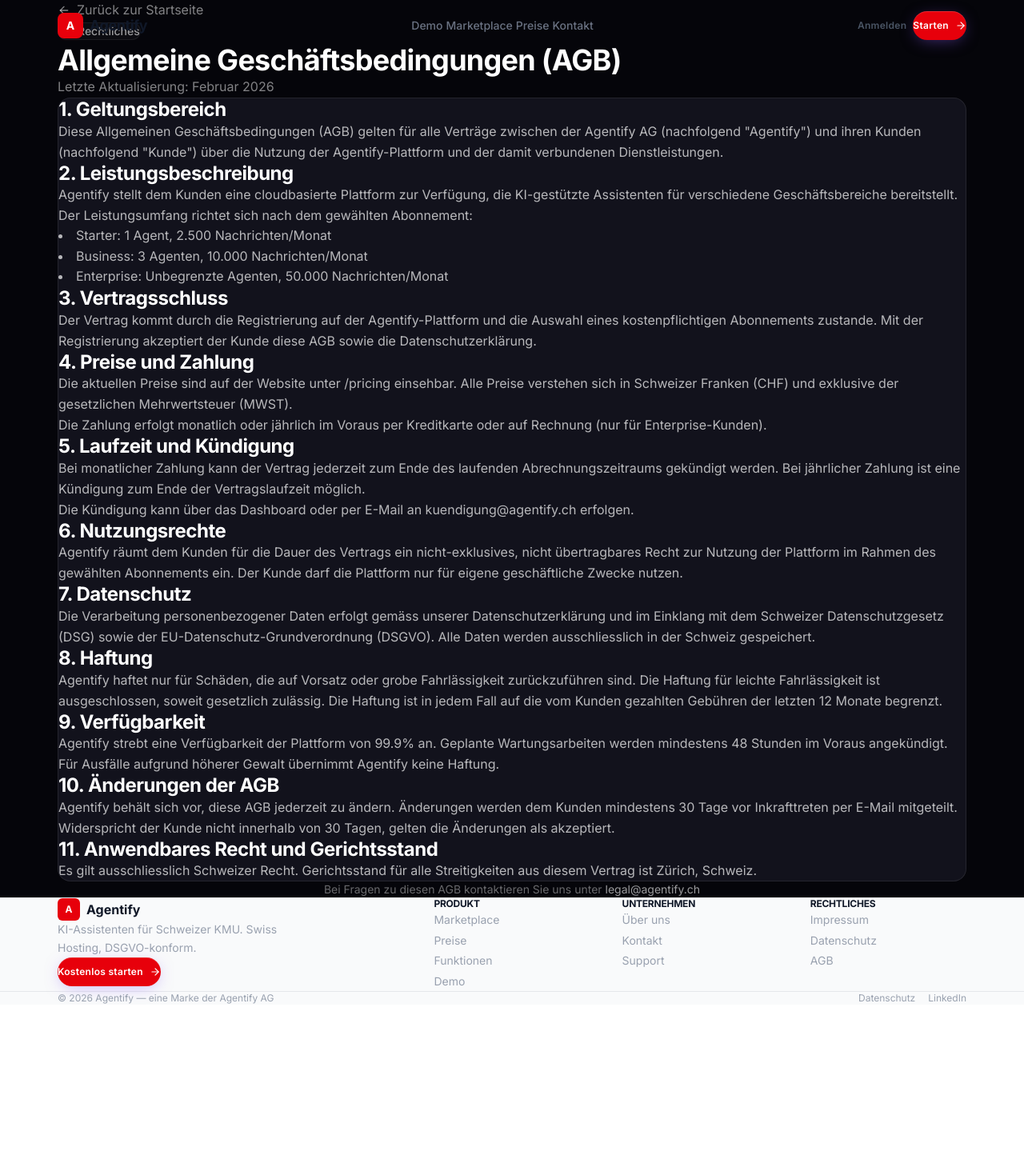
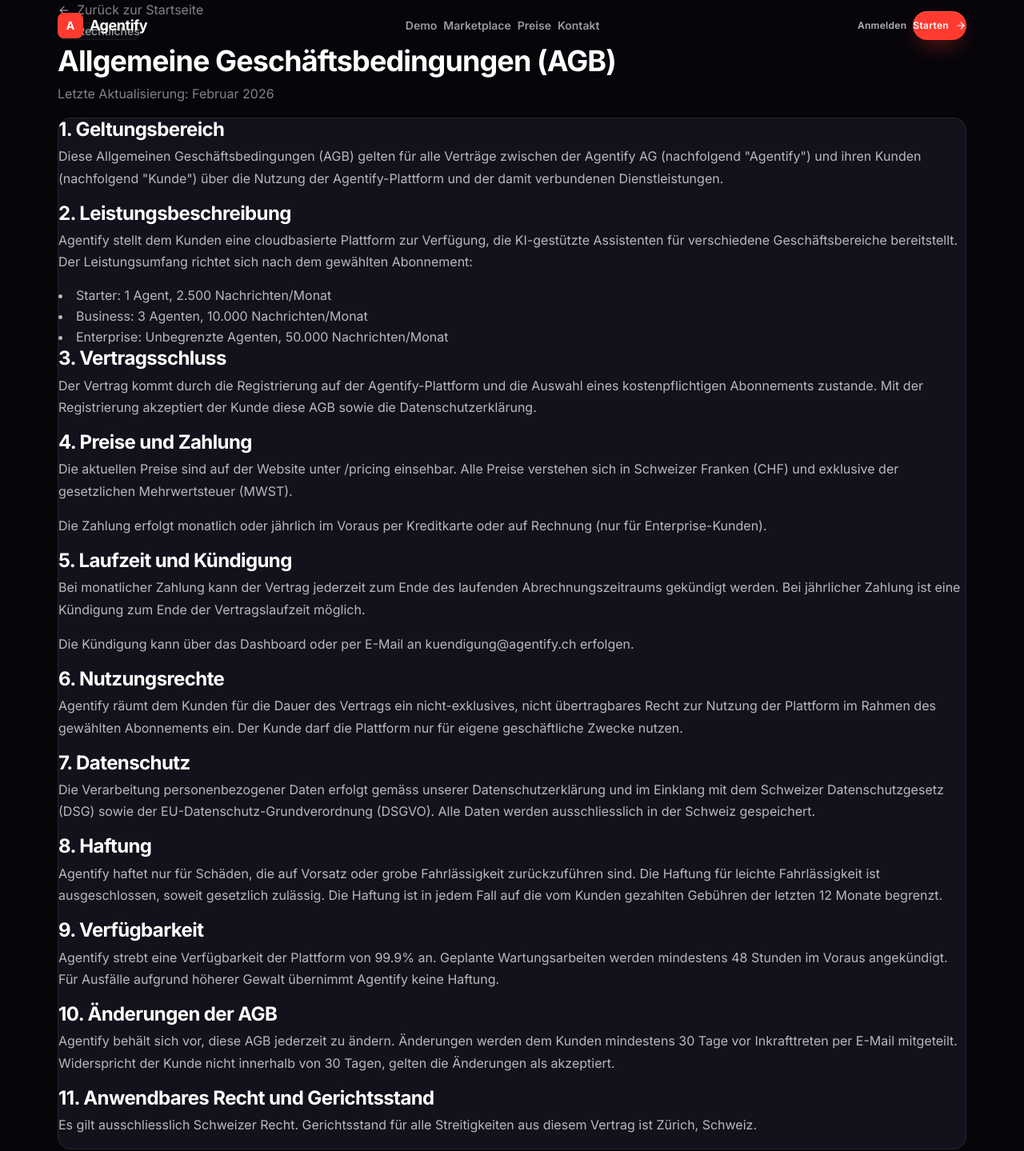
Before and after one commit to serayd61/agentify, a Next.js app: page /terms in a window 1280 px wide. Shown: the top 1439 px of the page at 80% size. Before the commit the page ends 1256 px from the top, so only its background shows below. Built offline with nearby package versions, Linux system fonts and the light colour scheme.

Commit message:
style: enforce dark theme consistency

```diff
--- a/src/app/globals.css
+++ b/src/app/globals.css
@@ -7,7 +7,14 @@
 
 :root {
   --font-body: 'Inter', system-ui, -apple-system, sans-serif;
-  --color-primary: #dc2626;
+  --color-surface: #05050a;
+  --color-card: #12121c;
+  --color-border: rgba(255, 255, 255, 0.08);
+  --color-border-strong: rgba(255, 255, 255, 0.15);
+  --color-muted: #cbd5f5;
+  --color-primary: #ff3b30;
+  --color-secondary: #8b5cf6;
+  --color-text: #f5f5f5;
   --container-max: 1200px;
 }
 
@@ -25,17 +32,24 @@ html {
 
 body {
   font-family: var(--font-body);
-  background: #ffffff;
-  color: #111827;
+  background: var(--color-surface);
+  color: var(--color-text);
   line-height: 1.6;
+  letter-spacing: 0;
   min-height: 100vh;
   overflow-x: hidden;
 }
 
 h1, h2, h3, h4, h5, h6 {
   font-weight: 700;
-  line-height: 1.15;
-  letter-spacing: -0.02em;
+  line-height: 1.2;
+  letter-spacing: -0.025em;
+  margin-bottom: 0.35rem;
+}
+
+p {
+  line-height: 1.7;
+  margin-bottom: 1rem;
 }
 
 ::selection {
@@ -45,7 +59,7 @@ h1, h2, h3, h4, h5, h6 {
 
 :focus-visible {
   outline: 2px solid var(--color-primary);
-  outline-offset: 2px;
+  outline-offset: 3px;
 }
 
 /* ── Layout ── */
@@ -60,16 +74,44 @@ h1, h2, h3, h4, h5, h6 {
 /* ── Cards ── */
 
 .card {
-  background: white;
-  border: 1px solid #f3f4f6;
-  border-radius: 1rem;
-  padding: 1.5rem;
-  transition: all 0.2s ease;
+  background: var(--color-card);
+  border: 1px solid var(--color-border);
+  border-radius: 1.5rem;
+  padding: 1.75rem;
+  box-shadow: 0 25px 60px rgba(0, 0, 0, 0.45);
+  transition: transform 0.3s ease, border-color 0.3s ease;
 }
 
 .card:hover {
-  border-color: #e5e7eb;
-  box-shadow: 0 4px 20px rgba(0, 0, 0, 0.04);
+  border-color: var(--color-border-strong);
+  transform: translateY(-2px);
+}
+
+/* ── Inputs / Forms ── */
+
+input,
+textarea,
+select {
+  background: var(--color-card);
+  border: 1px solid var(--color-border);
+  color: var(--color-text);
+  border-radius: 1rem;
+  padding: 0.75rem 1rem;
+  transition: border-color 0.3s ease, box-shadow 0.3s ease;
+  font-family: var(--font-body);
+}
+
+input:focus,
+textarea:focus,
+select:focus {
+  border-color: var(--color-primary);
+  box-shadow: 0 0 0 4px rgba(255, 59, 48, 0.2);
+  outline: none;
+}
+
+button,
+button:disabled {
+  font-family: var(--font-body);
 }
 
 /* ── Scrollbar ── */
@@ -79,16 +121,16 @@ h1, h2, h3, h4, h5, h6 {
 }
 
 ::-webkit-scrollbar-track {
-  background: #f9fafb;
+  background: #0d0d13;
 }
 
 ::-webkit-scrollbar-thumb {
-  background: #d1d5db;
+  background: rgba(255, 255, 255, 0.2);
   border-radius: 3px;
 }
 
 ::-webkit-scrollbar-thumb:hover {
-  background: #9ca3af;
+  background: rgba(255, 255, 255, 0.35);
 }
 
 /* ── Animations ── */
@@ -115,7 +157,8 @@ h1, h2, h3, h4, h5, h6 {
 /* ── Glass (for dashboard dark pages) ── */
 
 .glass {
-  background: rgba(255, 255, 255, 0.8);
-  backdrop-filter: blur(20px);
-  -webkit-backdrop-filter: blur(20px);
+  background: rgba(255, 255, 255, 0.08);
+  border: 1px solid rgba(255, 255, 255, 0.06);
+  backdrop-filter: blur(18px);
+  -webkit-backdrop-filter: blur(18px);
 }
--- a/src/app/layout.tsx
+++ b/src/app/layout.tsx
@@ -53,7 +53,7 @@ export default function RootLayout({
   return (
     <html lang="de-CH">
       <body
-        className={`${geistSans.variable} ${geistMono.variable} antialiased`}
+        className={`${geistSans.variable} ${geistMono.variable} antialiased bg-surface text-white`}
       >
         <RootProvider>
           {children}
--- a/src/components/layout/Footer.tsx
+++ b/src/components/layout/Footer.tsx
@@ -32,22 +32,22 @@ const links: Record<string, FooterLink[]> = {
 
 export function Footer() {
   return (
-    <footer className="border-t border-gray-100 bg-gray-50">
+    <footer className="border-t border-white/[0.08] bg-[#05050a]">
       {/* Main */}
       <div className="container py-12 sm:py-16">
         <div className="grid grid-cols-1 sm:grid-cols-2 lg:grid-cols-5 gap-10">
           {/* Brand */}
           <div className="lg:col-span-2">
             <Link href="/" className="flex items-center gap-2 mb-4">
-              <div className="w-7 h-7 rounded-md bg-red-600 flex items-center justify-center">
+              <div className="w-7 h-7 rounded-md bg-[#ff3b30] flex items-center justify-center">
                 <span className="text-white font-bold text-xs">A</span>
               </div>
-              <span className="text-base font-bold text-gray-900">Agentify</span>
+              <span className="text-base font-bold text-white">Agentify</span>
             </Link>
-            <p className="text-sm text-gray-400 max-w-xs leading-relaxed mb-5">
+            <p className="text-sm text-white/70 max-w-xs leading-relaxed mb-5">
               KI-Assistenten für Schweizer KMU. Swiss Hosting, DSGVO-konform.
             </p>
-            <Button size="sm" asChild className="bg-red-600 hover:bg-red-700 text-white rounded-full px-5">
+            <Button size="sm" asChild className="bg-[#ff3b30] hover:bg-[#ff5644] text-white rounded-full px-5">
               <Link href="/register">
                 Kostenlos starten
                 <ArrowRight className="w-3.5 h-3.5 ml-1" />
@@ -58,7 +58,7 @@ export function Footer() {
           {/* Links */}
           {Object.entries(links).map(([title, items]) => (
             <div key={title}>
-              <h4 className="text-xs font-semibold text-gray-900 uppercase tracking-wider mb-4">
+              <h4 className="text-xs font-semibold text-white uppercase tracking-wider mb-4">
                 {title}
               </h4>
               <ul className="space-y-2.5">
@@ -69,14 +69,14 @@ export function Footer() {
                         href={link.href}
                         target="_blank"
                         rel="noopener noreferrer"
-                        className="text-sm text-gray-400 hover:text-gray-700 transition-colors"
+                        className="text-sm text-white/70 hover:text-white transition-colors"
                       >
                         {link.name}
                       </a>
                     ) : (
                       <Link
                         href={link.href}
-                        className="text-sm text-gray-400 hover:text-gray-700 transition-colors"
+                        className="text-sm text-white/70 hover:text-white transition-colors"
                       >
                         {link.name}
                       </Link>
@@ -90,12 +90,12 @@ export function Footer() {
       </div>
 
       {/* Bottom */}
-      <div className="border-t border-gray-200">
-        <div className="container py-5 flex flex-col sm:flex-row items-center justify-between gap-3 text-xs text-gray-400">
+      <div className="border-t border-white/[0.08]">
+        <div className="container py-5 flex flex-col sm:flex-row items-center justify-between gap-3 text-xs text-white/60">
           <span>© 2026 Agentify — eine Marke der Agentify AG</span>
           <div className="flex items-center gap-4">
-            <Link href="/privacy" className="hover:text-gray-600 transition-colors">Datenschutz</Link>
-            <a href="https://linkedin.com" target="_blank" rel="noopener noreferrer" className="hover:text-gray-600 transition-colors">LinkedIn</a>
+            <Link href="/privacy" className="hover:text-white transition-colors">Datenschutz</Link>
+            <a href="https://linkedin.com" target="_blank" rel="noopener noreferrer" className="hover:text-white transition-colors">LinkedIn</a>
           </div>
         </div>
       </div>
--- a/src/components/layout/Header.tsx
+++ b/src/components/layout/Header.tsx
@@ -28,7 +28,7 @@ export function Header() {
       className={cn(
         "fixed top-0 left-0 right-0 z-50 transition-all duration-300",
         isScrolled
-          ? "bg-white/90 backdrop-blur-xl border-b border-gray-100 shadow-sm"
+          ? "bg-[#05050a]/95 border-b border-white/[0.12] shadow-[0_20px_45px_rgba(0,0,0,0.65)] backdrop-blur-xl"
           : "bg-transparent"
       )}
     >
@@ -36,21 +36,21 @@ export function Header() {
         <div className="flex items-center justify-between h-16">
           {/* Logo */}
           <Link href="/" className="flex items-center gap-2 group">
-            <div className="w-8 h-8 rounded-lg bg-red-600 flex items-center justify-center">
+            <div className="w-8 h-8 rounded-lg bg-[#ff3b30] flex items-center justify-center">
               <span className="text-white font-bold text-sm">A</span>
             </div>
-            <span className="text-lg font-bold text-gray-900 tracking-tight">
+            <span className="text-lg font-bold text-white tracking-tight">
               Agentify
             </span>
           </Link>
 
           {/* Desktop Nav */}
-          <nav className="hidden lg:flex items-center gap-1">
+          <nav className="hidden lg:flex items-center gap-2">
             {navigation.map((item) => (
               <Link
                 key={item.name}
                 href={item.href}
-                className="px-4 py-2 text-sm font-medium text-gray-500 hover:text-gray-900 rounded-lg transition-colors"
+                className="px-4 py-2 text-sm font-semibold text-white/60 hover:text-white rounded-lg transition-colors"
               >
                 {item.name}
               </Link>
@@ -59,10 +59,10 @@ export function Header() {
 
           {/* CTA */}
           <div className="hidden lg:flex items-center gap-2">
-            <Button variant="ghost" size="sm" asChild className="text-gray-600 hover:text-gray-900">
+            <Button variant="ghost" size="sm" asChild className="text-white/70 hover:text-white">
               <Link href="/login">Anmelden</Link>
             </Button>
-            <Button size="sm" asChild className="bg-red-600 hover:bg-red-700 text-white rounded-full px-5">
+            <Button size="sm" asChild className="bg-[#ff3b30] hover:bg-[#ff5644] text-white rounded-full px-5">
               <Link href="/register">
                 Starten
                 <ArrowRight className="w-3.5 h-3.5 ml-1" />
@@ -72,36 +72,36 @@ export function Header() {
 
           {/* Mobile Toggle */}
           <button
-            className="lg:hidden p-2 rounded-lg hover:bg-gray-100 transition-colors"
+            className="lg:hidden p-2 rounded-lg text-white/70 hover:text-white transition-colors"
             onClick={() => setIsMobileMenuOpen(!isMobileMenuOpen)}
           >
             {isMobileMenuOpen ? (
-              <X className="w-5 h-5 text-gray-700" />
+              <X className="w-5 h-5" />
             ) : (
-              <Menu className="w-5 h-5 text-gray-700" />
+              <Menu className="w-5 h-5" />
             )}
           </button>
         </div>
 
         {/* Mobile Menu */}
         {isMobileMenuOpen && (
-          <div className="lg:hidden py-4 border-t border-gray-100 bg-white">
+          <div className="lg:hidden py-4 border-t border-white/[0.12] bg-[#05050a]/95">
             <nav className="flex flex-col gap-1">
               {navigation.map((item) => (
                 <Link
                   key={item.name}
                   href={item.href}
-                  className="px-4 py-3 text-sm font-medium text-gray-600 hover:text-gray-900 hover:bg-gray-50 rounded-lg transition-colors"
+                  className="px-4 py-3 text-sm font-semibold text-white/70 hover:text-white hover:bg-white/5 rounded-lg transition-colors"
                   onClick={() => setIsMobileMenuOpen(false)}
                 >
                   {item.name}
                 </Link>
               ))}
-              <div className="flex flex-col gap-2 pt-4 mt-2 border-t border-gray-100">
-                <Button variant="outline" asChild className="w-full rounded-full">
+              <div className="flex flex-col gap-2 pt-4 mt-2 border-t border-white/[0.08]">
+                <Button variant="outline" asChild className="w-full rounded-full border-white/20 text-white/70 hover:border-white/40">
                   <Link href="/login">Anmelden</Link>
                 </Button>
-                <Button asChild className="w-full bg-red-600 hover:bg-red-700 text-white rounded-full">
+                <Button asChild className="w-full bg-[#ff3b30] hover:bg-[#ff5644] text-white rounded-full">
                   <Link href="/register">
                     Starten
                     <ArrowRight className="w-3.5 h-3.5 ml-1" />
--- a/src/components/ui/button.tsx
+++ b/src/components/ui/button.tsx
@@ -6,20 +6,20 @@ import { cva, type VariantProps } from "class-variance-authority";
 import { cn } from "@/lib/utils";
 
 const buttonVariants = cva(
-  "inline-flex items-center justify-center gap-2 whitespace-nowrap font-semibold tracking-wide transition-all duration-300 ease-out focus-visible:outline-none focus-visible:ring-2 focus-visible:ring-[#8b5cf6] focus-visible:ring-offset-2 focus-visible:ring-offset-[#030308] disabled:pointer-events-none disabled:opacity-50",
+  "inline-flex items-center justify-center gap-2 whitespace-nowrap font-semibold tracking-wide transition-all duration-300 ease-out focus-visible:outline-none focus-visible:ring-2 focus-visible:ring-[#ff3b30] focus-visible:ring-offset-2 focus-visible:ring-offset-[#05050a] disabled:pointer-events-none disabled:opacity-50",
   {
     variants: {
       variant: {
         default:
-          "bg-gradient-to-r from-[#8b5cf6] via-[#6366f1] to-[#3b82f6] text-white rounded-xl shadow-[0_4px_20px_-5px_rgba(139,92,246,0.5),inset_0_1px_0_rgba(255,255,255,0.15)] hover:shadow-[0_8px_30px_-5px_rgba(139,92,246,0.6),inset_0_1px_0_rgba(255,255,255,0.15)] hover:-translate-y-0.5 active:translate-y-0",
+          "bg-gradient-to-r from-[#ff6b53] via-[#ff3b30] to-[#c11b21] text-white rounded-xl shadow-[0_10px_30px_-10px_rgba(255,59,48,0.7),inset_0_1px_0_rgba(255,255,255,0.15)] hover:shadow-[0_15px_30px_-10px_rgba(255,59,48,0.6),inset_0_1px_0_rgba(255,255,255,0.2)] hover:-translate-y-0.5 active:translate-y-0",
         secondary:
-          "bg-[#0f0f1a] text-white border border-white/10 rounded-xl hover:bg-[#16162a] hover:border-white/20",
+          "bg-[#12121c] text-white border border-white/10 rounded-xl hover:bg-[#1a1a27] hover:border-white/20",
         outline:
-          "border border-white/15 bg-transparent text-white rounded-xl hover:bg-white/5 hover:border-[#8b5cf6]/50",
+          "border border-white/15 bg-transparent text-white rounded-xl hover:bg-white/5 hover:border-white/40",
         ghost:
           "text-white/70 hover:text-white hover:bg-white/5 rounded-lg",
         link:
-          "text-[#8b5cf6] underline-offset-4 hover:underline",
+          "text-[#ff3b30] underline-offset-4 hover:underline",
         destructive:
           "bg-red-600 text-white rounded-xl hover:bg-red-700",
       },
--- a/tailwind.config.ts
+++ b/tailwind.config.ts
@@ -10,6 +10,12 @@ const config: Config = {
   theme: {
     extend: {
       colors: {
+        surface: '#05050a',
+        card: '#12121c',
+        border: 'rgba(255, 255, 255, 0.08)',
+        accent: '#ff3b30',
+        accentStrong: '#c11b21',
+        muted: '#cbd5f5',
         // Swiss-inspired color palette
         primary: {
           50: '#fef2f2',
```
